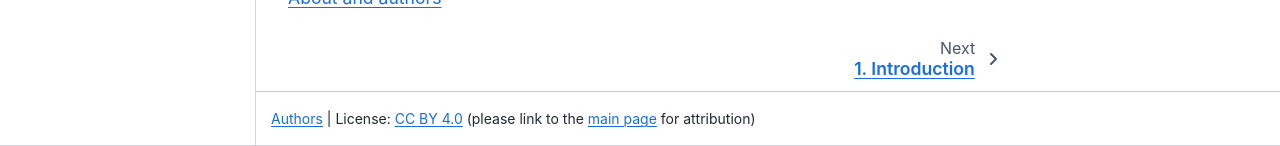
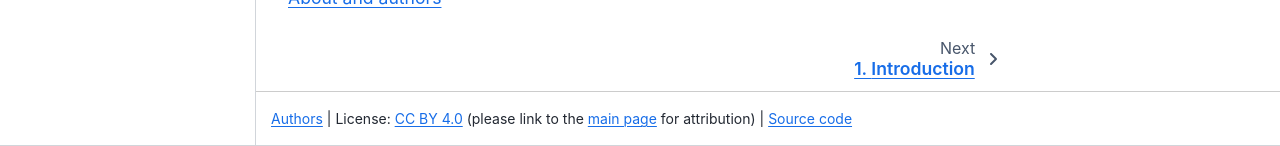
Before and after one commit to sjpfenninger/modelling-energy-systems, a Jupyter Book: the page built from index.md, in a window 1280 px wide and 1070 px high. Shown: the part 924-1070 px from the top of the window. Built offline with Jupyter Book 1.0.4 settings and Sphinx 7.4.7 and the Sphinx Book theme 1.1.4, drawn with Linux system fonts in a browser that asks for light colours; comment, search, counter and statistics services are not loaded.

Commit message:
Add source link to footer

```diff
--- a/_config.yml
+++ b/_config.yml
@@ -59,4 +59,4 @@ html:
   # use_repository_button: true
   # favicon: images/favicon.ico
   extra_footer: |
-    <p><a href="/reference/about">Authors</a> | License: <a href="https://creativecommons.org/licenses/by/4.0/">CC BY 4.0</a> (please link to the <a href="https://www.modelling-energy-systems.org/">main page</a> for attribution)</p>
+    <p><a href="/reference/about">Authors</a> | License: <a href="https://creativecommons.org/licenses/by/4.0/">CC BY 4.0</a> (please link to the <a href="https://www.modelling-energy-systems.org/">main page</a> for attribution) | <a href="https://github.com/sjpfenninger/modelling-energy-systems">Source code</a></p>
```
